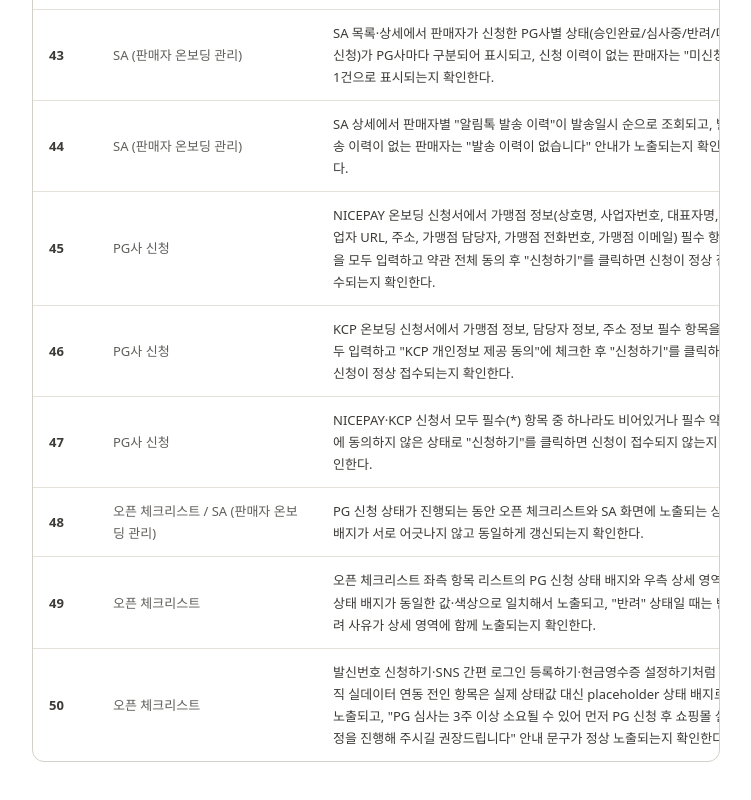
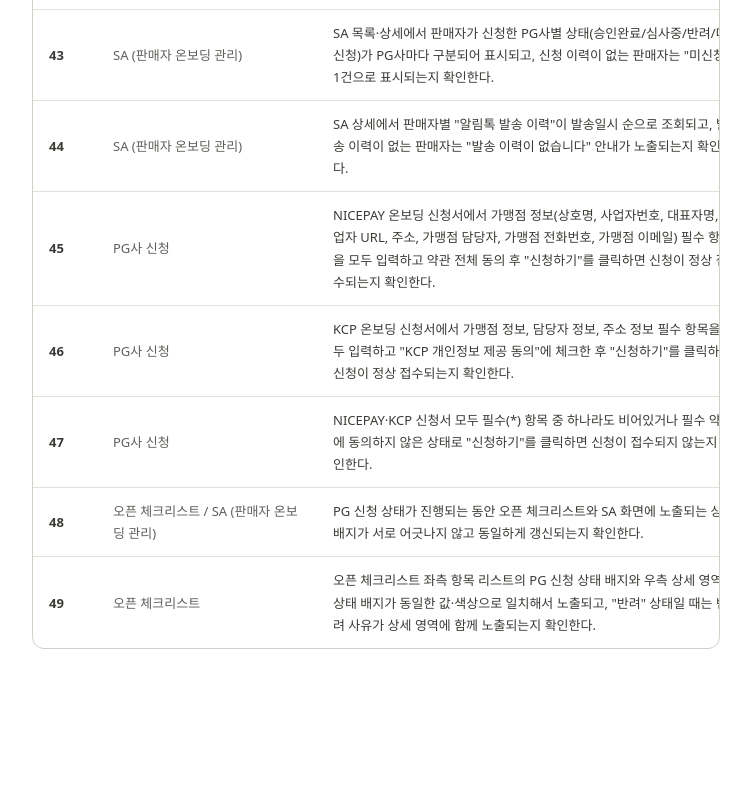
Before and after one commit to WEED-Convergence/WEED-Convergence-FLEXG-onboarding-HYESUN-2026-08, a Next.js app: page /test-scenario in a window 1280 px wide. Shown: the part 3741-4541 px from the top of the page, without its empty margins (224-975 px from the left). After the commit the page ends 4430 px from the top, so only its background shows below. Built offline with nearby package versions, Linux system fonts and the light colour scheme.

Commit message:
테스트 시나리오 화면: placeholder 배지 항목 삭제

```diff
--- a/src/app/test-scenario/page.tsx
+++ b/src/app/test-scenario/page.tsx
@@ -303,12 +303,6 @@ const scenarios: ScenarioRow[] = [
       "오픈 체크리스트 좌측 항목 리스트의 PG 신청 상태 배지와 우측 상세 영역의 상태 배지가 동일한 값·색상으로 일치해서 노출되고, \"반려\" 상태일 때는 반려 사유가 상세 영역에 함께 노출되는지 확인한다.",
     screen: "오픈 체크리스트",
   },
-  {
-    no: 50,
-    content:
-      "발신번호 신청하기·SNS 간편 로그인 등록하기·현금영수증 설정하기처럼 아직 실데이터 연동 전인 항목은 실제 상태값 대신 placeholder 상태 배지로 노출되고, \"PG 심사는 3주 이상 소요될 수 있어 먼저 PG 신청 후 쇼핑몰 설정을 진행해 주시길 권장드립니다\" 안내 문구가 정상 노출되는지 확인한다.",
-    screen: "오픈 체크리스트",
-  },
 ];
 
 export default function TestScenarioPage() {
```
